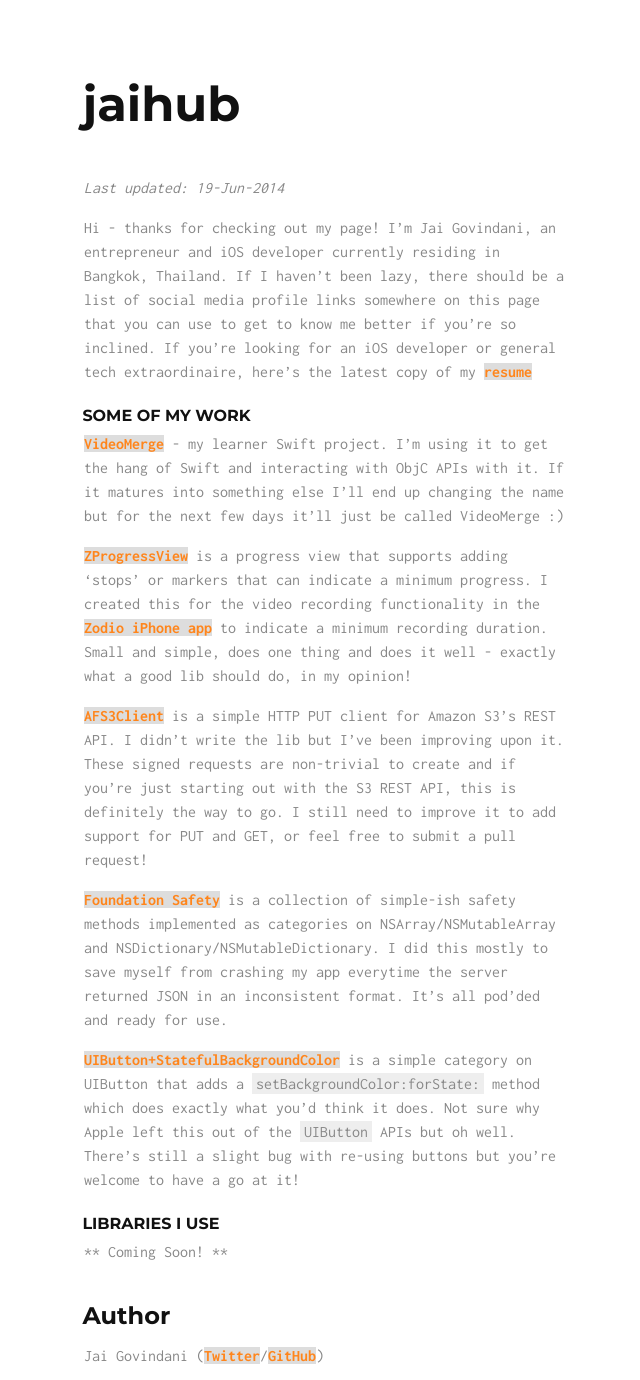
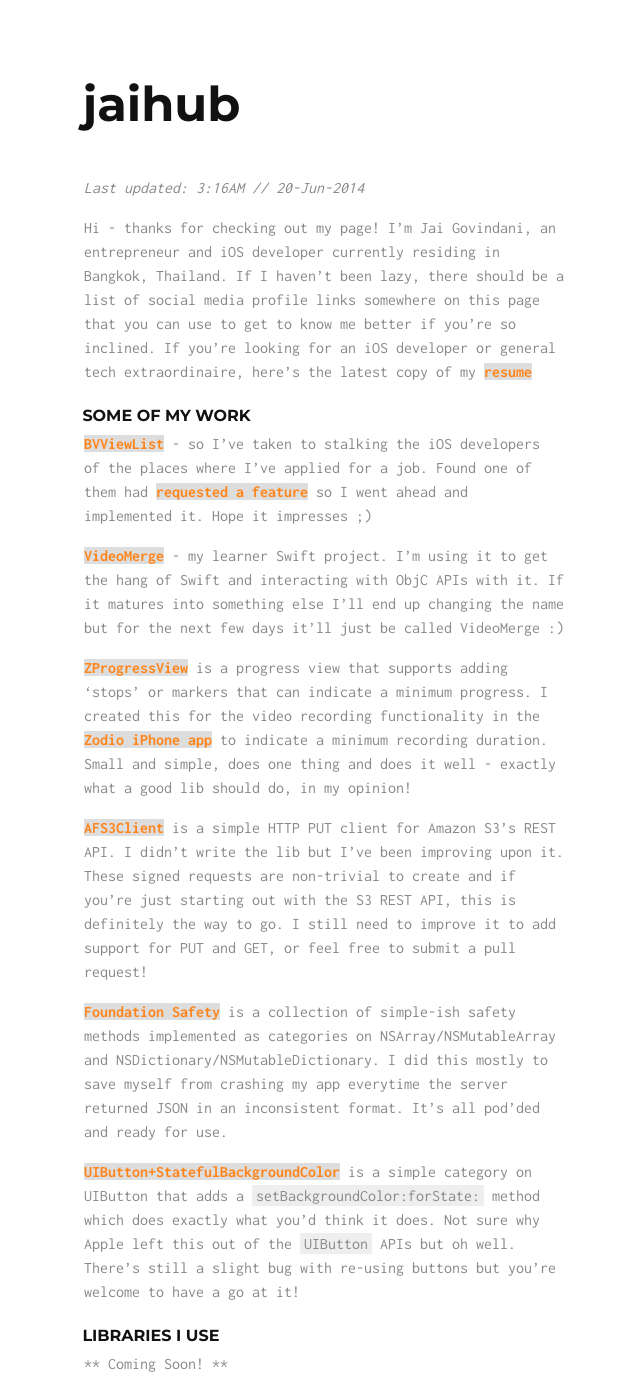
Before and after one commit to jai/jai.github.io, a Jekyll site: the page built from index.html, in a window 1280 px wide, cut to the strip 0-1380 px from the top of the page. Shown: the whole strip, without its empty margins (316-956 px from the left). Built offline with Jekyll 4.4.1, drawn with Linux system fonts in a browser that asks for light colours; Markdown is read by kramdown in place of the engine named in the settings.

Commit message:
Add post
Signed-off-by: Jai Govindani <govindani@gmail.com>

```diff
--- a/_includes/index.md
+++ b/_includes/index.md
@@ -1,8 +1,10 @@
-_Last updated: 19-Jun-2014_
+_Last updated: 3:16AM // 20-Jun-2014_
 
 Hi - thanks for checking out my page! I'm Jai Govindani, an entrepreneur and iOS developer currently residing in Bangkok, Thailand. If I haven't been lazy, there should be a list of social media profile links somewhere on this page that you can use to get to know me better if you're so inclined. If you're looking for an iOS developer or general tech extraordinaire, here's the latest copy of my [resume](http://jai.github.io/resume.pdf)
 
 ### Some of my work
+
+[BVViewList](https://github.com/Bogidon/BVViewList) - so I've taken to stalking the iOS developers of the places where I've applied for a job. Found one of them had [requested a feature](https://github.com/Bogidon/BVViewList/issues/1) so I went ahead and implemented it. Hope it impresses ;)
 
 [VideoMerge](https://github.com/jai/VideoMerge) - my learner Swift project. I'm using it to get the hang of Swift and interacting with ObjC APIs with it. If it matures into something else I'll end up changing the name but for the next few days it'll just be called VideoMerge :)
 
```
